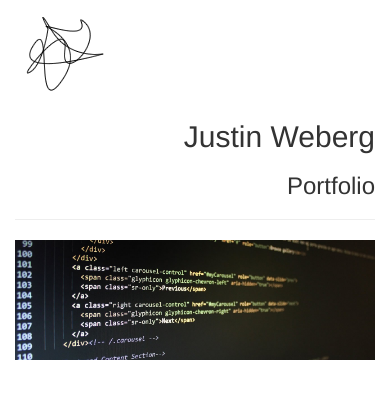
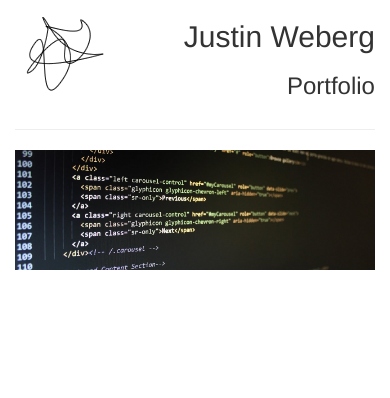
Before and after one commit to justweb1/Portfolio, a plain HTML site: page index.html in a window 390 px wide. Drawn offline with Linux system fonts and the light colour scheme.

Commit message:
Fix Logo and Title for responsiveness

```diff
--- a/index.html
+++ b/index.html
@@ -22,14 +22,14 @@
 
     <div class="container">
     	<div class="row">
-        	<div class="col-md-4 height: 100%">
+        	<div class="col-xs-4 height: 100%">
             	<img src="images/logo.fw.png" class="img-responsive" alt="Logo">
             </div>
-			<div class="col-md-8">
+			<div class="col-xs-8">
             	<h2 class="text-right">Justin Weberg</h1>
                 <h3 class="text-right">Portfolio</h2>
             </div>
-            <div class="col-md-12">
+            <div class="col-xs-12">
             <hr>
             </div>
 		</div>
```
